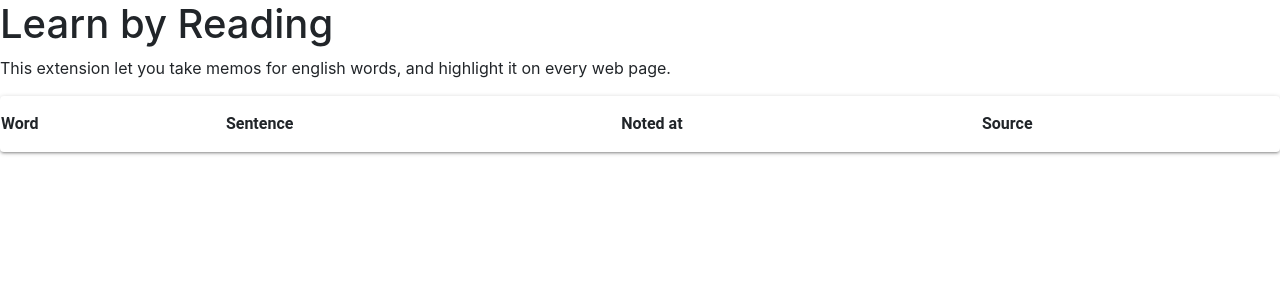
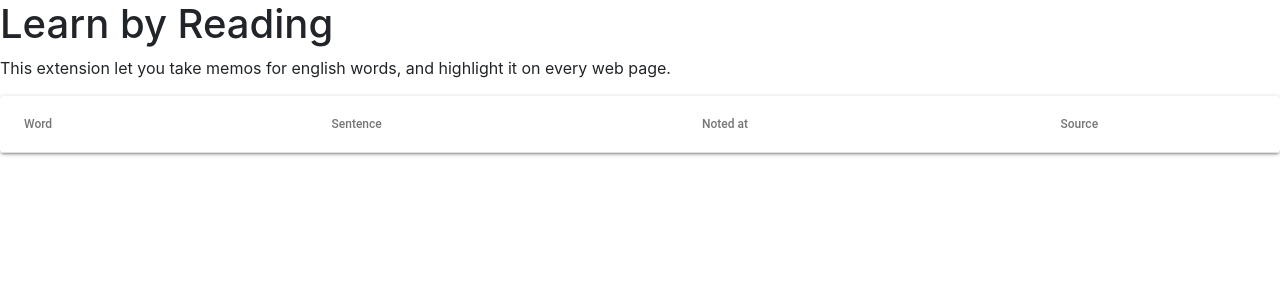
Before and after one commit to ykon550/learnbyreading, a React (Create React App) app: page / in a window 1280 px wide. Shown: the top 300 px of the page. Built offline with nearby package versions, Linux system fonts and the light colour scheme; the HTML template or start-up script is replaced by a standard one.

Commit message:
UI improve

```diff
--- a/src/App.js
+++ b/src/App.js
@@ -3,7 +3,12 @@ import React, { Component } from 'react';
 import Dexie from 'dexie';
 import WordList from './WordList';
 
-
+const navStyle = {
+  color: '#e23131',
+  fontFamily: 'serif',
+  fontWeight: 'lighter',
+  fontSize: '1.5em'
+}
 
 class App extends Component {
   constructor(props) {
@@ -25,6 +30,10 @@ class App extends Component {
       });
   }
 
+  func1(term) {
+    console.log(term);
+  }
+
   render() {
     return (
       <div className="App">
@@ -34,7 +43,6 @@ class App extends Component {
         <p className="App-intro">
           This extension let you take memos for english words, and highlight it on every web page.
         </p>
-
         <WordList
           words={this.state.words}
         />
--- a/src/WordList.js
+++ b/src/WordList.js
@@ -1,21 +1,16 @@
 import React, { Component } from 'react';
-import PropTypes from 'prop-types';
 import Table from '@material-ui/core/Table';
 import TableBody from '@material-ui/core/TableBody';
 import TableCell from '@material-ui/core/TableCell';
 import TableHead from '@material-ui/core/TableHead';
-import TablePagination from '@material-ui/core/TablePagination';
 import TableRow from '@material-ui/core/TableRow';
-import TableSortLabel from '@material-ui/core/TableSortLabel';
-import Toolbar from '@material-ui/core/Toolbar';
-import Typography from '@material-ui/core/Typography';
 import Paper from '@material-ui/core/Paper';
 
 /**
  *
  * @param {string} date
  */
-const shortenDate = (date) => {
+const formalizeDate = (date) => {
     let dt = new Date(date);
     const year = dt.getFullYear().toString();
     const month = ("0" + (dt.getMonth() + 1)).slice(-2).toString();
@@ -23,8 +18,8 @@ const shortenDate = (date) => {
     return year + month + day;
 }
 
-const sentenceFormalize = (_word, _text) => {
-    const splits = _text.split(_word);
+const formalizeSentence = (word, text) => {
+    const splits = text.split(word);
     const formalizedText = splits.map((elem, idx) => {
         if (idx === splits.length - 1) {
             return (
@@ -38,8 +33,8 @@ const sentenceFormalize = (_word, _text) => {
                     <span>
                         {elem}
                     </span>
-                    <span style={{color:"red"}}>
-                        {_word}
+                    <span style={{ color: "red" }}>
+                        {word}
                     </span>
                 </span>
             )
@@ -53,7 +48,7 @@ const sentenceFormalize = (_word, _text) => {
     )
 };
 
-const urlFormalize = (string) => {
+const formalizeUrl = (string) => {
     const splits = string.split('/');
     const shortenText = splits.slice(2, 3).join('/') + '/...';
     return (
@@ -62,16 +57,12 @@ const urlFormalize = (string) => {
 }
 
 class WordList extends Component {
-    constructor(props) {
-        super(props);
-    }
-
     render() {
         const wordsArr = this.props.words;
         const list = wordsArr.map((elem) => {
-            let displaySentence = sentenceFormalize(elem.word, elem.sentence);
-            let displayUrl = urlFormalize(elem.pageurl);
-            let displayTS = shortenDate(elem.timestamp);
+            let displaySentence = formalizeSentence(elem.word, elem.sentence);
+            let displayUrl = formalizeUrl(elem.pageurl);
+            let displayTS = formalizeDate(elem.timestamp);
             return (
                 <TableRow>
                     <TableCell>{elem.word}</TableCell>
@@ -86,13 +77,15 @@ class WordList extends Component {
                 <Table>
                     <TableHead>
                         <TableRow>
-                            <th>Word</th>
-                            <th>Sentence</th>
-                            <th>Noted at</th>
-                            <th>Source</th>
+                            <TableCell>Word</TableCell>
+                            <TableCell>Sentence</TableCell>
+                            <TableCell>Noted at</TableCell>
+                            <TableCell>Source</TableCell>
                         </TableRow>
                     </TableHead>
-                    {list}
+                    <TableBody>
+                        {list}
+                    </TableBody>
                 </Table>
             </Paper>
         )
```
